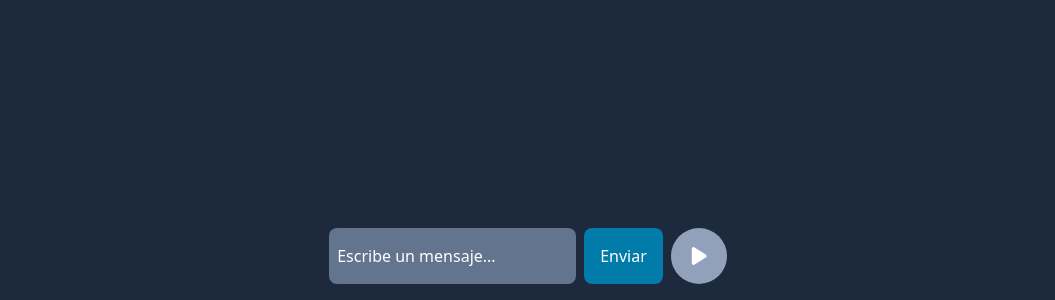
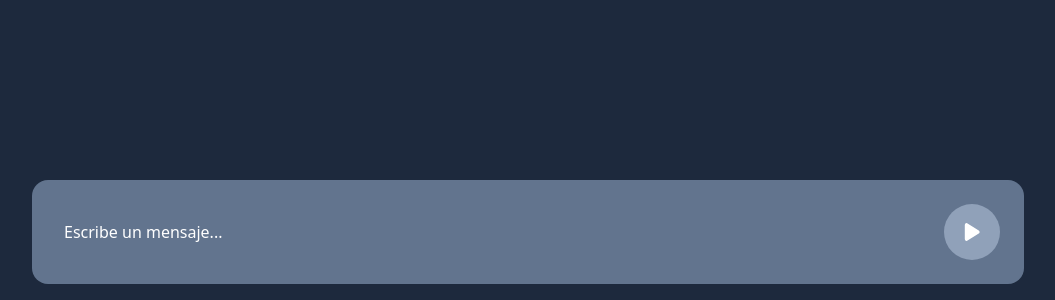
Before and after one commit to ldfavale/chat-tts-stt, a React (Vite) app: page / in a window 1280 px wide. Shown: the part 500-800 px from the top of the page, without its empty margins (112-1167 px from the left). Built offline with nearby package versions, Linux system fonts and the light colour scheme.

Commit message:
fix CORS and add constants

```diff
--- a/src/components/Chat.tsx
+++ b/src/components/Chat.tsx
@@ -1,6 +1,6 @@
 import { PauseIcon, PlayIcon } from "@heroicons/react/20/solid";
 import { useState, useRef, useEffect } from "react";
-
+import { DEEPSEEK_URL, ELEVENLABS_TTS_URL} from '../../constants.js'
 interface Message {
     text: string;
     role: "user" | "system";
@@ -71,8 +71,9 @@ const Chat = () => {
   };
 
   const fetchChatGPT = async (prompt: string) => {
-    const res = await fetch("https://chat-tts-stt.netlify.app/.netlify/functions/api/deepseek", {
+    const res = await fetch(DEEPSEEK_URL, {
       method: "POST",
+      mode: 'cors',
       headers: {
         "Content-Type": "application/json",
       },
@@ -83,8 +84,9 @@ const Chat = () => {
   };
 
   const fetchTTS = async (message: string) => {
-    return await fetch("https://chat-tts-stt.netlify.app/.netlify/functions/api/tts", {
+    return await fetch(ELEVENLABS_TTS_URL, {
       method: "POST",
+      mode: 'cors',
       headers: {
         "Content-Type": "application/json",
       },
@@ -106,13 +108,13 @@ const Chat = () => {
 
 
   return (
-    <div className=" flex flex-col h-screen p-4 box-border bg-slate-800 "
+    <div className=" flex flex-col h-screen p-4 box-border  w-full max-w-[1024px] "
     >
       {/* Área de chat */}
       <div
         ref={chatContainerRef}
 
-        className="  flex flex-col-reverse overflow-y-auto mb-4 flex-1 "
+        className="  flex flex-col-reverse overflow-y-auto mb-4 flex-1  "
       >
         {messages
           .slice() // Crear una copia del array para no modificar el original
@@ -122,7 +124,7 @@ const Chat = () => {
               key={index}
               style={{
                 alignSelf: message?.role === "user" ? "flex-end" : "flex-start",
-                backgroundColor: message?.role === "user" ? "#007baa" : "#f1f1f1",
+                backgroundColor: message?.role === "user" ? "#2578B0" : "#90A1B9",
                 color: message?.role === "user" ? "#fff" : "#000",
                 padding: "8px 12px",
                 borderRadius: "8px",
@@ -153,38 +155,18 @@ const Chat = () => {
 
       {/* Entrada de texto */}
       <div
-        style={{
-          display: "flex",
-          gap: "8px",
-        }}
+        className="bg-slate-500 p-6 rounded-2xl gap-2 flex "
       >
         <input
           type="text"
           value={inputText}
           onChange={(e) => setInputText(e.target.value)}
-          onKeyPress={(e) => e.key === "Enter" && handleSendMessage()}
-          style={{
-            flex: 1,
-            padding: "8px",
-            borderRadius: "8px",
+          onKeyUp={(e) => e.key === "Enter" && handleSendMessage()}
 
-          }}
-          className="bg-slate-500 text-white placeholder:text-white"
+          className=" text-white placeholder:text-white p-2 flex-1 border-none  focus-visible:outline-0"
           placeholder="Escribe un mensaje..."
         />
-        <button
-          onClick={handleSendMessage}
-          style={{
-            padding: "8px 16px",
-            borderRadius: "8px",
-            border: "none",
-            backgroundColor: "#007baa",
-            color: "#fff",
-            cursor: "pointer",
-          }}
-        >
-          Enviar
-        </button>
+
         <audio id="audioPlayer" ref={audioRef} ></audio>
        <button onClick={() => handlePlayPause()} className="p-4  bg-slate-400 rounded-full" >
        { isPlaying ?
```
